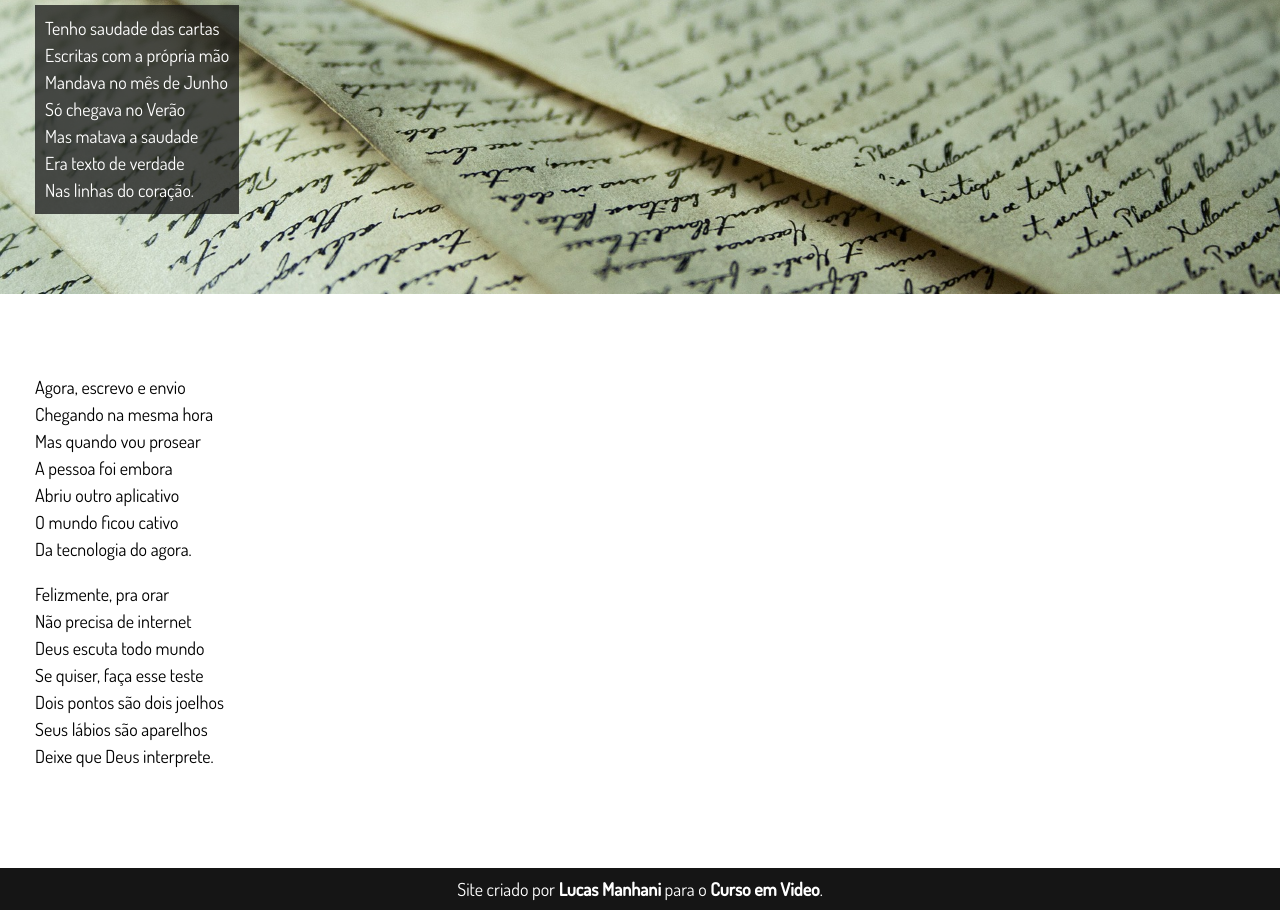
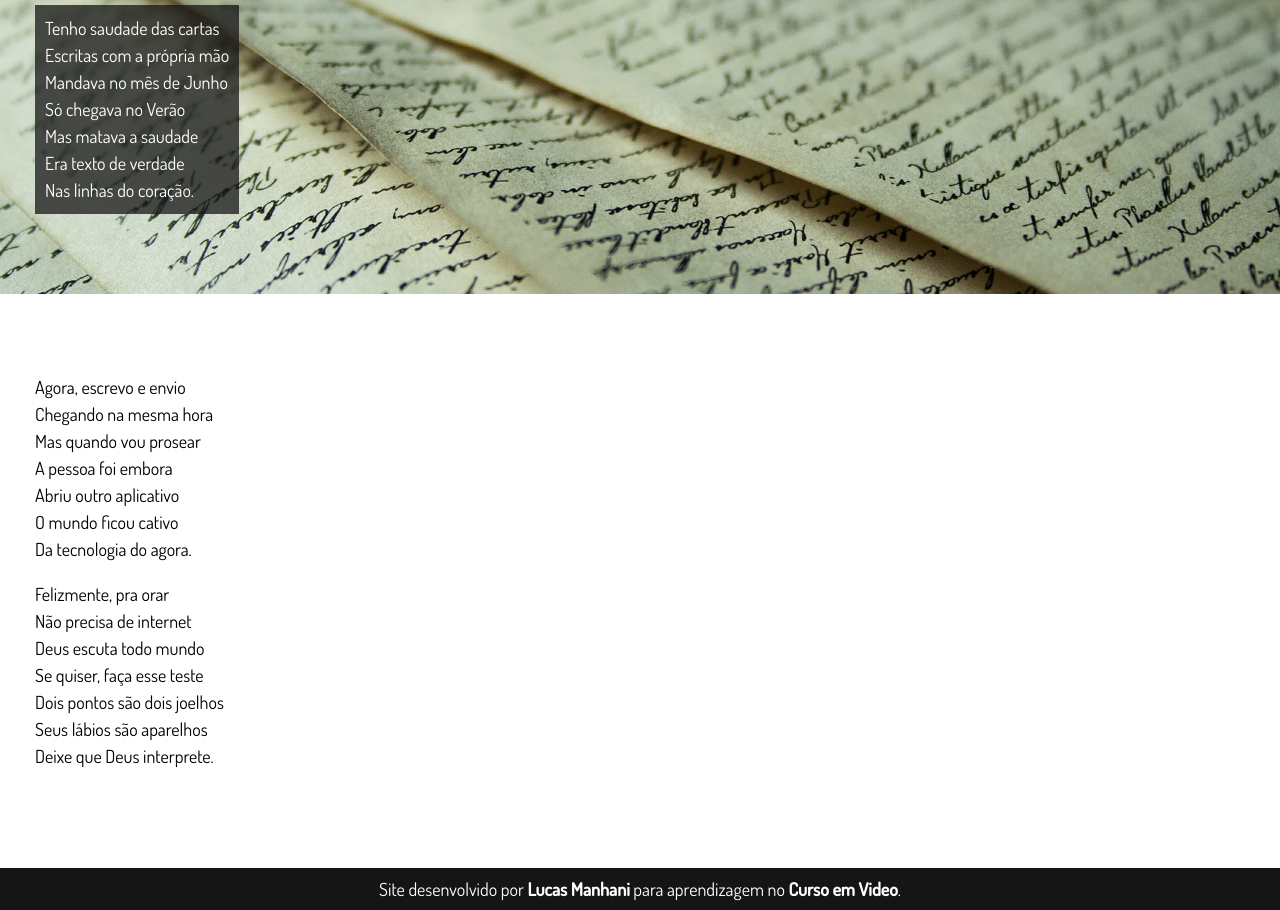
Before and after one commit to devonfroy/Cordel, a plain HTML site: page index.html in a window 1280 px wide. Shown: the part 1620-2530 px from the top of the page. Drawn offline with Linux system fonts and the light colour scheme.

Commit message:
Update index.html

```diff
--- a/index.html
+++ b/index.html
@@ -96,8 +96,7 @@
     </section>
 
     <footer>
-        <p>Site criado por <a href="https://github.com/devonfroy" target="_blank">Lucas Manhani</a> para o <a href="https://www.cursoemvideo.com" target="_blank">Curso em Video</a>.</p>
+        <p>Site desenvolvido por <a href="https://github.com/devonfroy" target="_blank">Lucas Manhani</a> para aprendizagem no <a href="https://www.cursoemvideo.com" target="_blank">Curso em Video</a>.</p>
     </footer>
-
 </body>
 </html>
```
